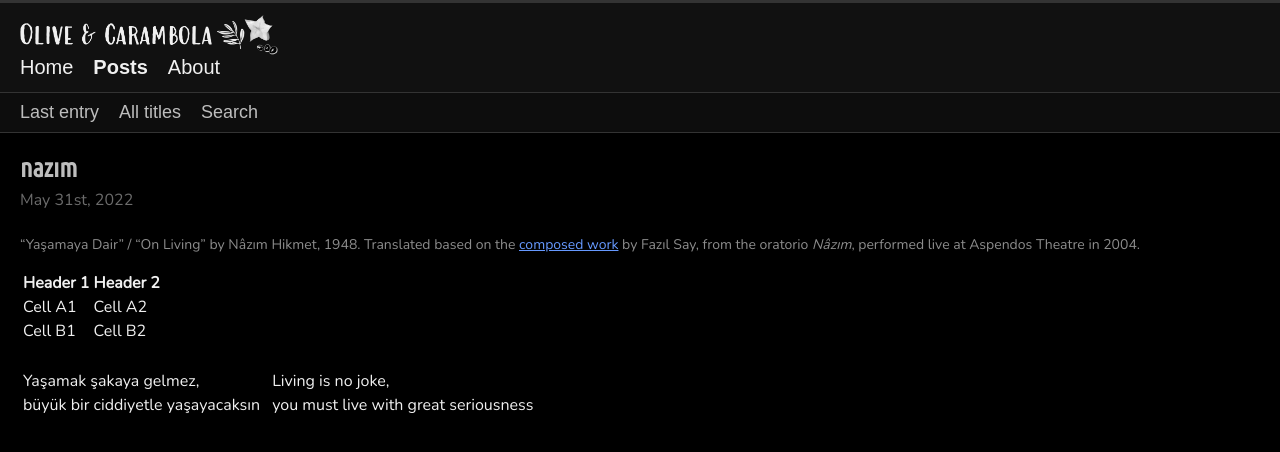
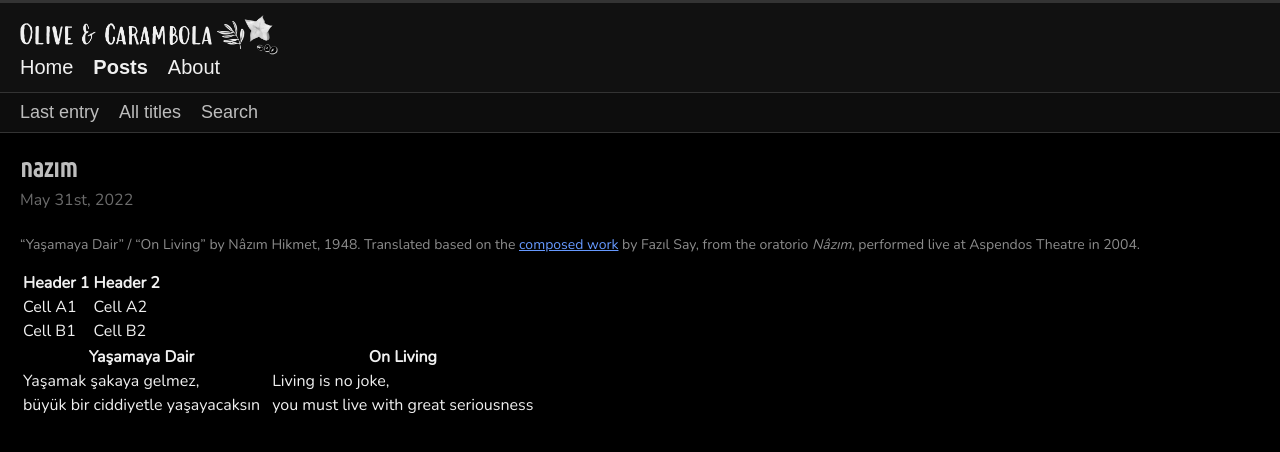
Before and after one commit to olivecarambola/logbook, a Jekyll site: the page built from _posts/2022-05-31-nazim.md, in a window 1280 px wide. Shown: the top 452 px of the page. Built offline with Jekyll 4.4.1, drawn with Linux system fonts in a browser that asks for light colours; some web fonts are replaced.

Commit message:
Update 2022-05-31-nazim.md

```diff
--- a/_posts/2022-05-31-nazim.md
+++ b/_posts/2022-05-31-nazim.md
@@ -19,7 +19,7 @@ imgcount_credited: 0
 | Cell A1  | Cell A2  |
 | Cell B1  | Cell B2  |
 
-|          |          |          |
-|----------|----------|----------|
-| Yaşamak şakaya gelmez,  |   | Living is no joke,  |
-| büyük bir ciddiyetle yaşayacaksın  |   | you must live with great seriousness  |
+|Yaşamaya Dair| |On Living|
+|-|-|-|
+|Yaşamak şakaya gelmez,| |Living is no joke,|
+|büyük bir ciddiyetle yaşayacaksın| |you must live with great seriousness|
```
